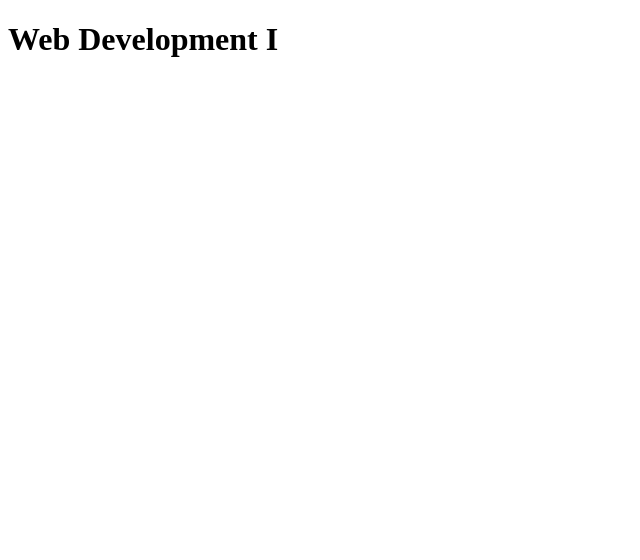
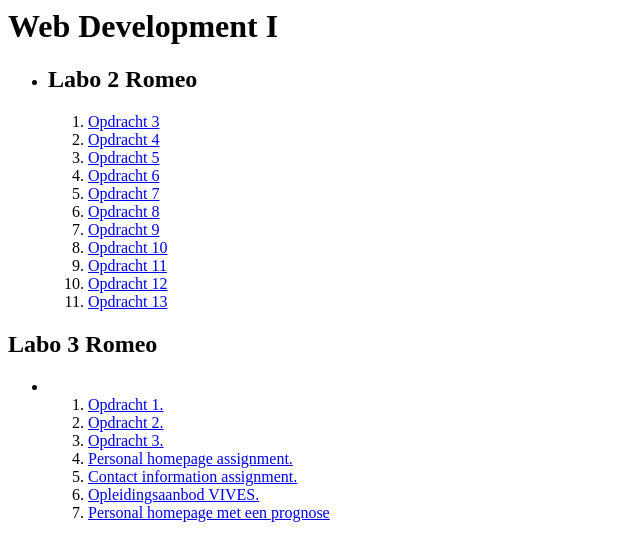
Before and after one commit to Kermitxd/webdevelopment, a plain HTML site: page index.html in a window 1280 px wide. Shown: the whole page, without its empty margins (0-640 px from the left). Drawn offline with Linux system fonts and the light colour scheme.

Commit message:
Labo 3 klaar.

```diff
--- a/index.html
+++ b/index.html
@@ -1,10 +1,41 @@
-<!DOCTYPE html>
-<html lang="en">
-<head>
-    <meta charset="UTF-8">
-    <title>Title</title>
+
+<html lang="nl"><head>
+    <title>Web Development I</title>
 </head>
+
 <body>
 <h1>Web Development I</h1>
+<ul>
+    <li>
+        <h2>Labo 2 Romeo</h2>
+        <ol>
+            <li><a href="labo2/opdracht_3.html">Opdracht 3</a></li>
+            <li><a href="labo2/opdracht_4.html">Opdracht 4</a></li>
+            <li><a href="labo2/opdracht_5.html">Opdracht 5</a></li>
+            <li><a href="labo2/opdracht_6.html">Opdracht 6</a></li>
+            <li><a href="labo2/opdracht_7.html">Opdracht 7</a></li>
+            <li><a href="labo2/opdracht_8.html">Opdracht 8</a></li>
+            <li><a href="labo2/opdracht_9.html">Opdracht 9</a></li>
+            <li><a href="labo2/opdracht_10.html">Opdracht 10</a></li>
+            <li><a href="labo2/opdracht_11.html">Opdracht 11</a></li>
+            <li><a href="labo2/opdracht_12.html">Opdracht 12</a></li>
+            <li><a href="labo2/opdracht_13.html">Opdracht 13</a></li>
+        </ol>
+    </li>
+</ul>
+<h2>Labo 3 Romeo</h2>
+<ul>
+    <li>
+        <ol>
+            <li><a href="labo3/opdracht1+2+3/opdracht_1.html"> Opdracht 1.</a></li>
+            <li><a href="labo3/opdracht1+2+3/opdracht_2.html"> Opdracht 2.</a></li>
+            <li><a href="labo3/opdracht1+2+3/opdracht_3.html"> Opdracht 3.</a></li>
+            <li><a href="labo3/homepage/Personal homepage assignment.html"> Personal homepage assignment.</a> </li>
+            <li><a href="labo3/Contact/contact information assignment.html"> Contact information assignment.</a></li>
+            <li><a href="labo3/opledingsaanbod/opleidingsaanbod vives.html"> Opleidingsaanbod VIVES.</a> </li>
+             <li><a href="labo3/personal%20homepage%20met%20een%20prognose/prognose.html"> Personal homepage met een prognose</a></li>
+        </ol>
+    </li>
+</ul>
 </body>
 </html>
```
Also changed, not shown: labo3/personal homepage met een prognose/prognose.html (renamed from labo3/personal homepage met een prognose/personal homepage met een prognose.html).
